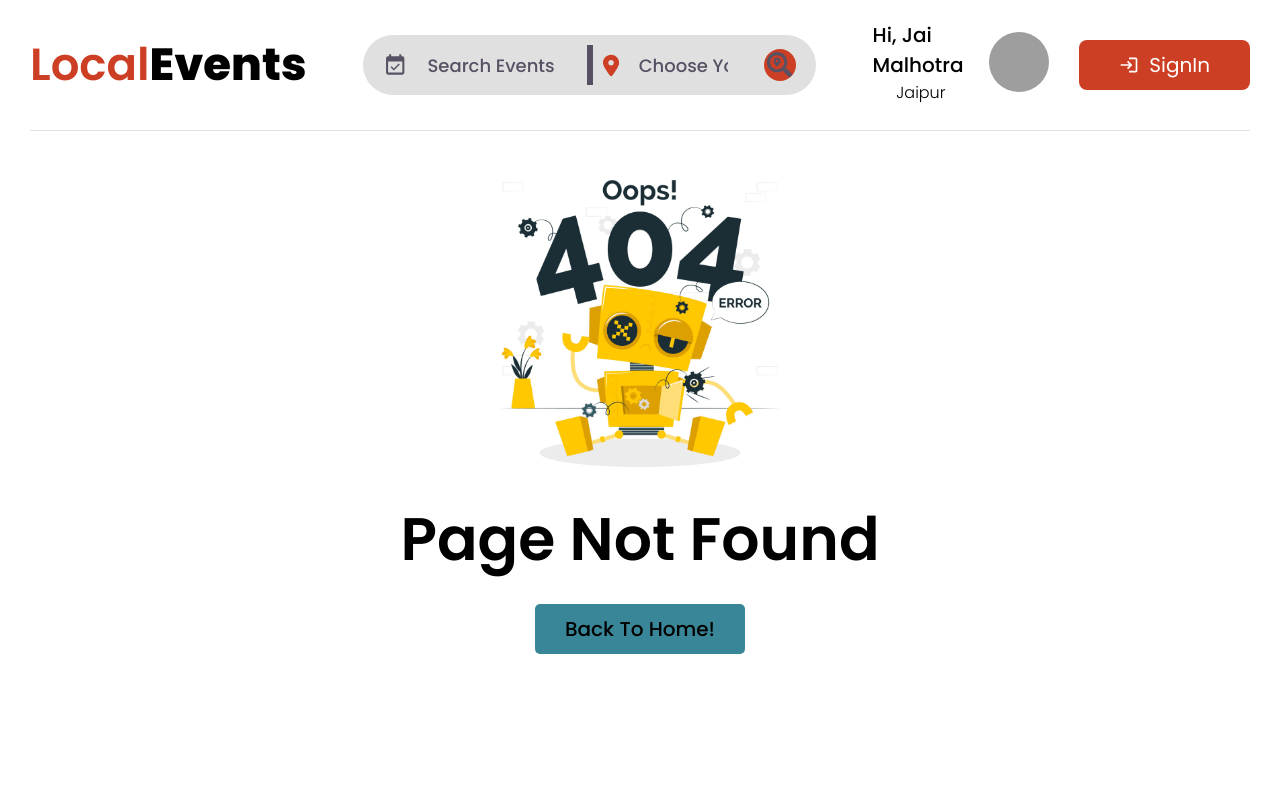
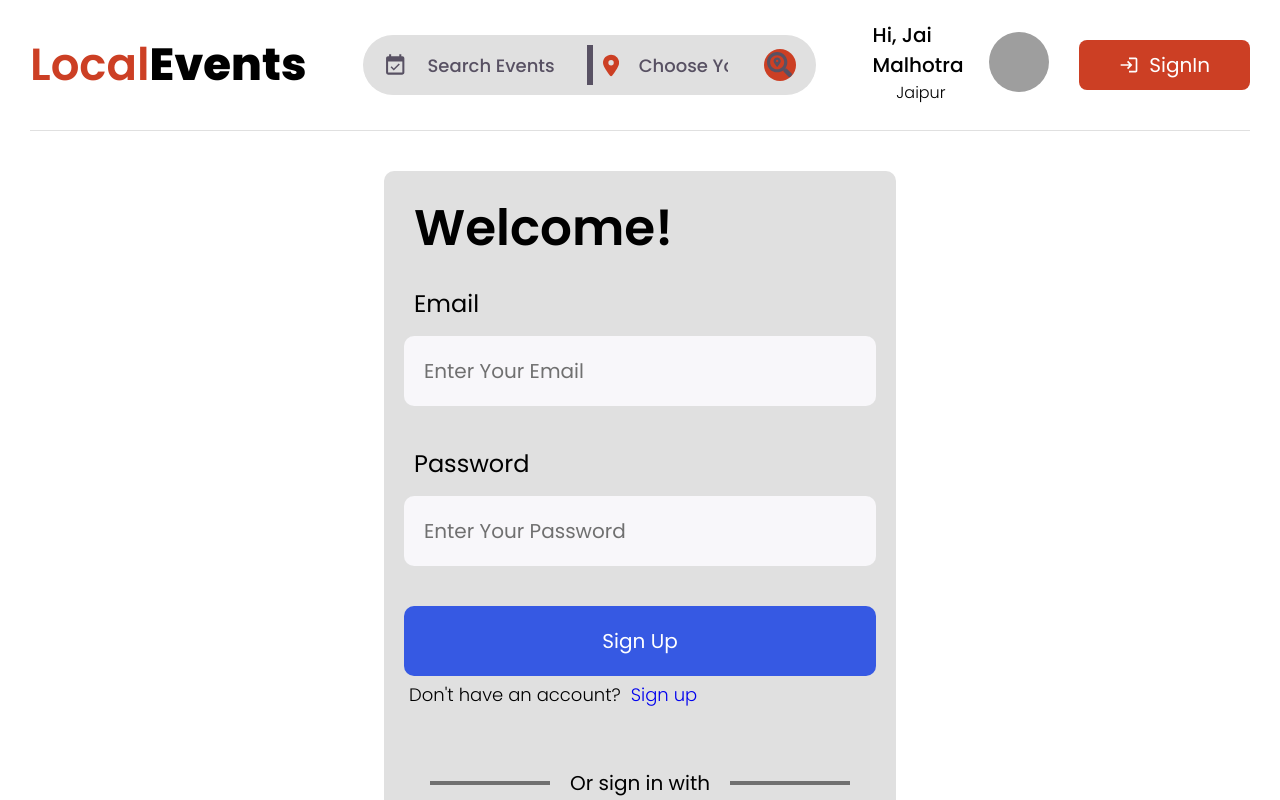
Before and after one commit to jaimalhotra11/local-Event-project, a React (Vite) app: page /login in a window 1280 px wide. Before the commit this address had no page. Shown: the top 800 px of the page. Built offline with nearby package versions, Linux system fonts and the light colour scheme; grey boxes are pictures that could not be loaded.

Commit message:
signup-login

```diff
--- a/src/App.jsx
+++ b/src/App.jsx
@@ -5,6 +5,8 @@ import Home from "./Home.jsx";
 import Navbar from "./components/Navbar.jsx";
 import Eventdetails from "./pages/Eventdetails.jsx";
 import Erros404 from "./pages/Erros404.jsx";
+import Signup from "./pages/Signup.jsx";
+import Login from "./pages/Login.jsx";
 
 function App() {
   return (
@@ -16,6 +18,8 @@ function App() {
           <Route path="/card" element={<Card />} />
           <Route path="/categories" element={<Categories />} />
           <Route path="/event-details" element={<Eventdetails />} />
+          <Route path="/signup" element={<Signup />} />
+          <Route path="/login" element={<Login />} />
           <Route path="*" element={<Erros404 />} />
         </Routes>
       </Router>
--- a/src/components/Navbar.jsx
+++ b/src/components/Navbar.jsx
@@ -9,6 +9,9 @@ function Navbar() {
   const navigate = useNavigate();
   const GoToHome = () => {
     navigate("/");
+  };
+  const GoToSignup = () => {
+    navigate("/signup");
   };
   return (
     <>
@@ -60,7 +63,7 @@ function Navbar() {
             </div>
           </div>
           <div className="button-div">
-            <button className="nav-button">
+            <button className="nav-button" onClick={GoToSignup}>
               <MdOutlineLogin /> SignIn
             </button>
           </div>
--- /dev/null
+++ b/src/pages/Login.jsx
@@ -0,0 +1,40 @@
+import React from 'react';
+import "./Signup.css";
+import { FcGoogle } from "react-icons/fc";
+
+function Login() {
+  return (
+    <>
+     <div className="signup-container">
+            <div className="signup">
+              <h1 className="signup-heading">Welcome!</h1>
+              <div>
+                <div className="placeholder">
+                  <label className="form-label">Email</label>
+                  <input className="form-input" type="email" placeholder="Enter Your Email" />
+                </div>
+                <div className="placeholder">
+                  <label className="form-label">Password</label>
+                  <input className="form-input" type="password" placeholder="Enter Your Password" />
+                </div>
+                <button className="signup-btn">Sign Up</button>
+                <p className="signup-para">Don't have an account? <a href="/signup"  className="signup-para signup-log">Sign up</a></p>
+              </div>
+
+              <div className="google-auth">
+                <div className="signup-border">
+                  <div className="signup-border-first"></div>
+                  <div className="signup-border-middle">Or sign in with</div>
+                  <div className="signup-border-first"></div>
+                </div>
+                <button className="signup-btn">
+                  <FcGoogle /> Sign Up With Google
+                </button>
+              </div>
+            </div>
+          </div>
+    </>
+  )
+}
+
+export default Login
--- /dev/null
+++ b/src/pages/Signup.css
@@ -0,0 +1,93 @@
+.signup-container{
+    display: flex;
+    justify-content: center;
+    margin: 40px 0px 40px 0px;
+}
+
+.signup{
+    width: 40%;
+background: #e0e0e0;
+padding: 10px 20px;
+border-radius: 10px;
+}
+
+.signup-heading{
+    margin: 10px;
+    font-size: 50px;
+    font-weight: 600;
+}
+
+.placeholder{
+    display: flex;
+    flex-direction: column;
+    gap: 5px;
+    height: 160px;
+}
+
+.form-label{
+    font-size: 24px;
+    font-weight: 400;
+    margin: 10px;
+}
+
+.form-input{
+    border: none;
+    outline: none;
+    padding: 20px 0px 20px 20px;
+    color: #707070;
+    background: #f8f7fa;
+    font-size: 20px;
+    font-weight: 400;
+    border-radius: 10px;
+}
+.form-input::placeholder{
+    font-size: 20px;
+    font-weight: 400;
+    color: #707070;
+}
+
+.signup-btn{
+    width: 100%;
+    padding: 20px;
+    border: none;
+    background-color: #3659e3;
+    font-size: 20px;
+    font-weight: 400;
+    color: #fff;
+    cursor: pointer;
+    border-radius: 10px;
+    margin-top: 10px;
+}
+
+.signup-para{
+    font-size: 18px;
+    margin: 5px;
+    font-weight: 300;
+}
+
+.signup-log{
+    text-decoration: none;
+}
+
+.google-auth{
+    margin: 30px 0px;
+}
+
+.signup-border{
+    display: flex;
+justify-content: center;
+align-items: center;
+gap: 20px;
+}
+
+.signup-border-middle{
+    font-size: 20px;
+    font-weight: 400;
+    margin: 30px 0px;
+}
+
+.signup-border-first{
+    width: 120px;
+    border: 2px solid #707070;
+    height: 2px;
+}
--- /dev/null
+++ b/src/pages/Signup.jsx
@@ -0,0 +1,45 @@
+import React from "react";
+import "./Signup.css";
+import { FcGoogle } from "react-icons/fc";
+function Signup() {
+  return (
+    <>
+      <div className="signup-container">
+        <div className="signup">
+          <h1 className="signup-heading">Welcome!</h1>
+          <div>
+            <div className="placeholder">
+              <label className="form-label">Your Name</label>
+              <input className="form-input" type="text" placeholder=" Enter Your Username" />
+            </div>
+            <div className="placeholder">
+              <label className="form-label">Email</label>
+              <input className="form-input" type="email" placeholder="Enter Your Email" />
+            </div>
+            <div className="placeholder">
+              <label className="form-label">Password</label>
+              <input className="form-input" type="password" placeholder="Enter Your Password" />
+            </div>
+            <button className="signup-btn">Sign Up</button>
+            <p className="signup-para">
+              Already have an account? <a href="/login" className="signup-para signup-log">Log in</a>
+            </p>
+          </div>
+
+          <div className="google-auth">
+            <div className="signup-border">
+              <div className="signup-border-first"></div>
+              <div className="signup-border-middle">Or sign in with</div>
+              <div className="signup-border-first"></div>
+            </div>
+            <button className="signup-btn">
+              <FcGoogle /> Sign Up With Google
+            </button>
+          </div>
+        </div>
+      </div>
+    </>
+  );
+}
+
+export default Signup;
```
